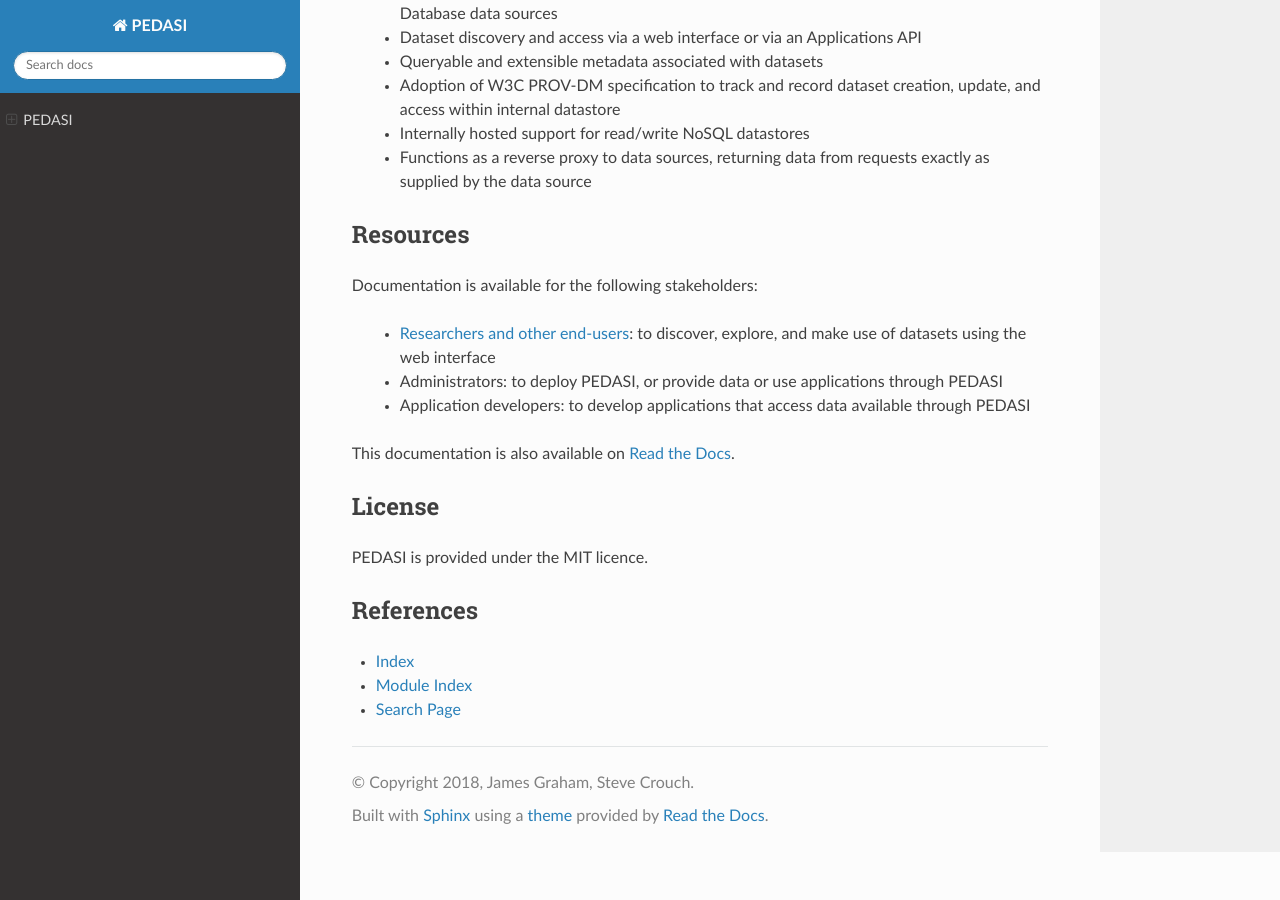
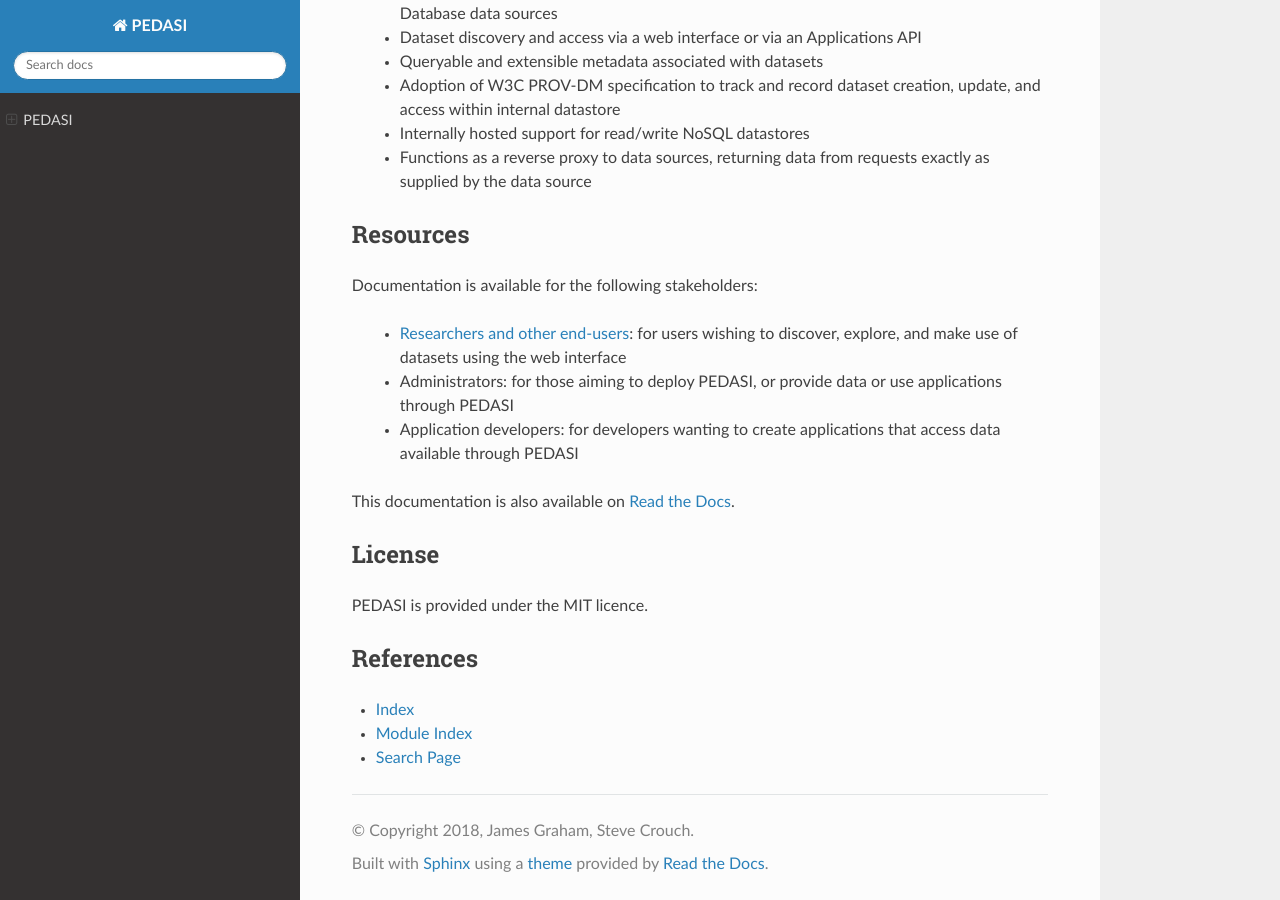
Before and after one commit to tiferrei/PEDASI, a Sphinx documentation site: the page built from docs/source/index.rst, in a window 1280 px wide and 900 px high, scrolled down 558 px. Built offline with Sphinx 7.4.7 and the Read the Docs theme 2.0.0, drawn with Linux system fonts in a browser that asks for light colours; the version number could not be read and is left out.

Commit message:
Improve phrasing of doc purposes for each role

```diff
--- a/docs/source/index.rst
+++ b/docs/source/index.rst
@@ -37,9 +37,9 @@ Resources
 
 Documentation is available for the following stakeholders:
 
- - :ref:`Researchers and other end-users<guide_user>`: to discover, explore, and make use of datasets using the web interface
- - :ref:`Administrators<guide_administrator>`: to deploy PEDASI, or provide data or use applications through PEDASI
- - :ref:`Application developers<guide_developer>`: to develop applications that access data available through PEDASI
+ - :ref:`Researchers and other end-users<guide_user>`: for users wishing to discover, explore, and make use of datasets using the web interface
+ - :ref:`Administrators<guide_administrator>`: for those aiming to deploy PEDASI, or provide data or use applications through PEDASI
+ - :ref:`Application developers<guide_developer>`: for developers wanting to create applications that access data available through PEDASI
 
 This documentation is also available on `Read the Docs`_.
 
```
